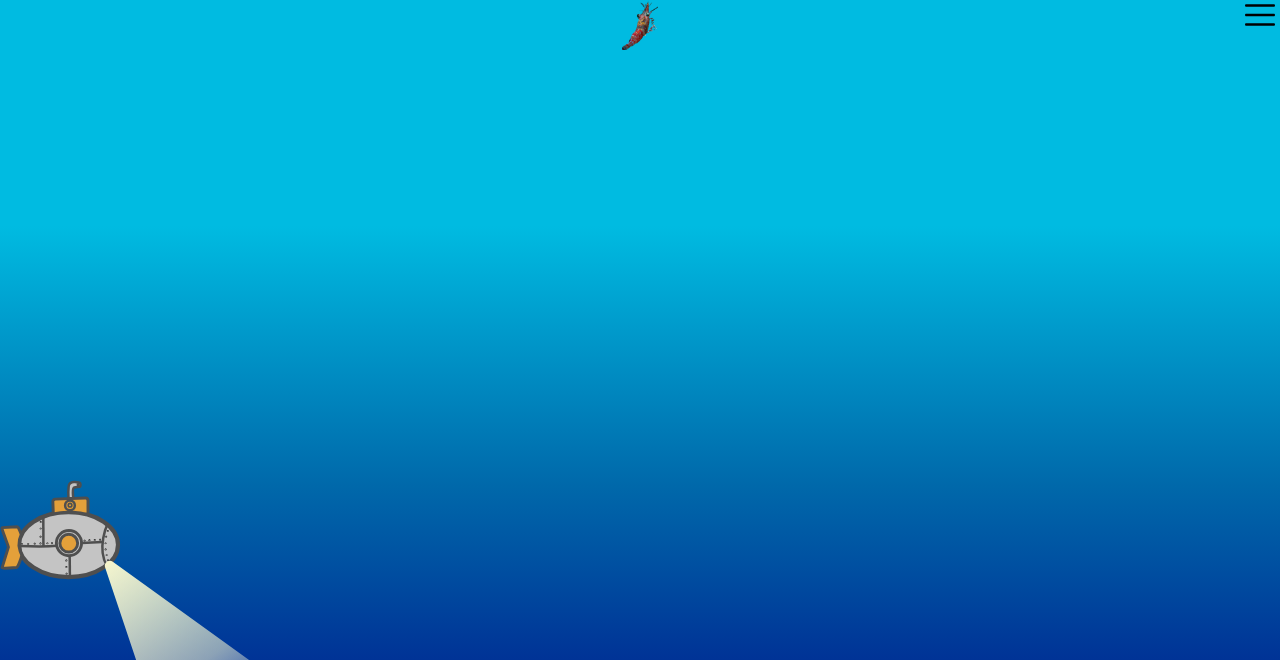
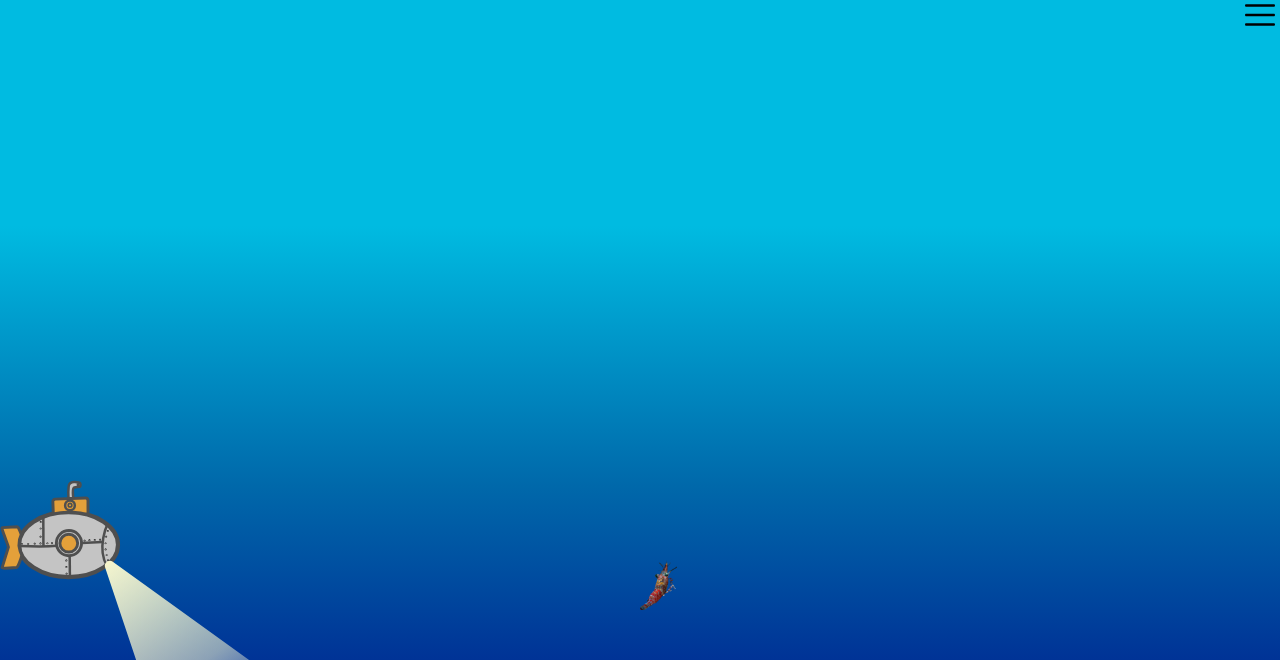
Before and after one commit to Azran14/W1_Final_Project_G5_Front, a Vue app: page /contact in a window 1280 px wide. Shown: the top 660 px of the page. Built offline with nearby package versions, Linux system fonts and the light colour scheme.

Commit message:
position image

```diff
--- a/src/views/Contact.vue
+++ b/src/views/Contact.vue
@@ -33,10 +33,10 @@ export default {
 }
 
 .yvette {
-  height: auto;
-  width: auto;
   max-width: 50px;
   max-height: 50px;
+  position: absolute;
+  top: 70%;
 }
 
 .ship {
```
